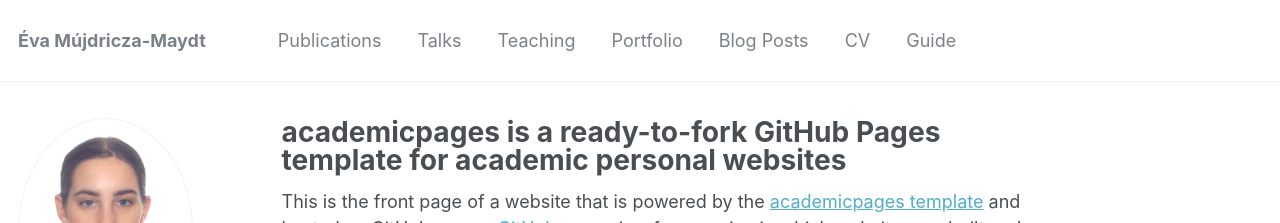
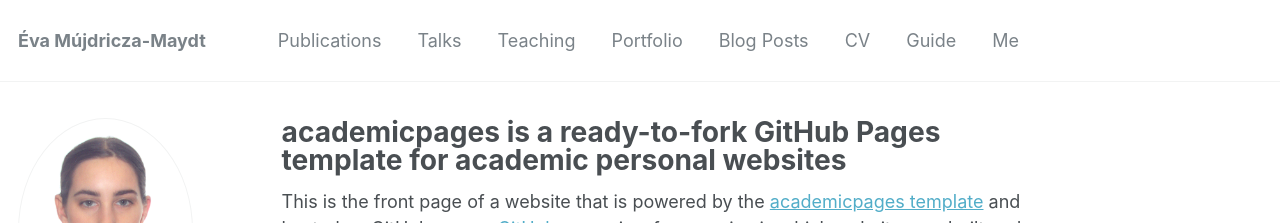
Before and after one commit to mmev/mmev.github.io, a Jekyll site: the page built from _pages/about.md, in a window 1280 px wide and 900 px high. Shown: the top 223 px of the window. Built offline with Jekyll 4.4.1, drawn with Linux system fonts in a browser that asks for light colours.

Commit message:
academicpages as template

```diff
--- a/_data/navigation.yml
+++ b/_data/navigation.yml
@@ -20,3 +20,6 @@ main:
 
   - title: "Guide"
     url: /markdown/
+
+  - title: "Me"
+    url: /me/
```
